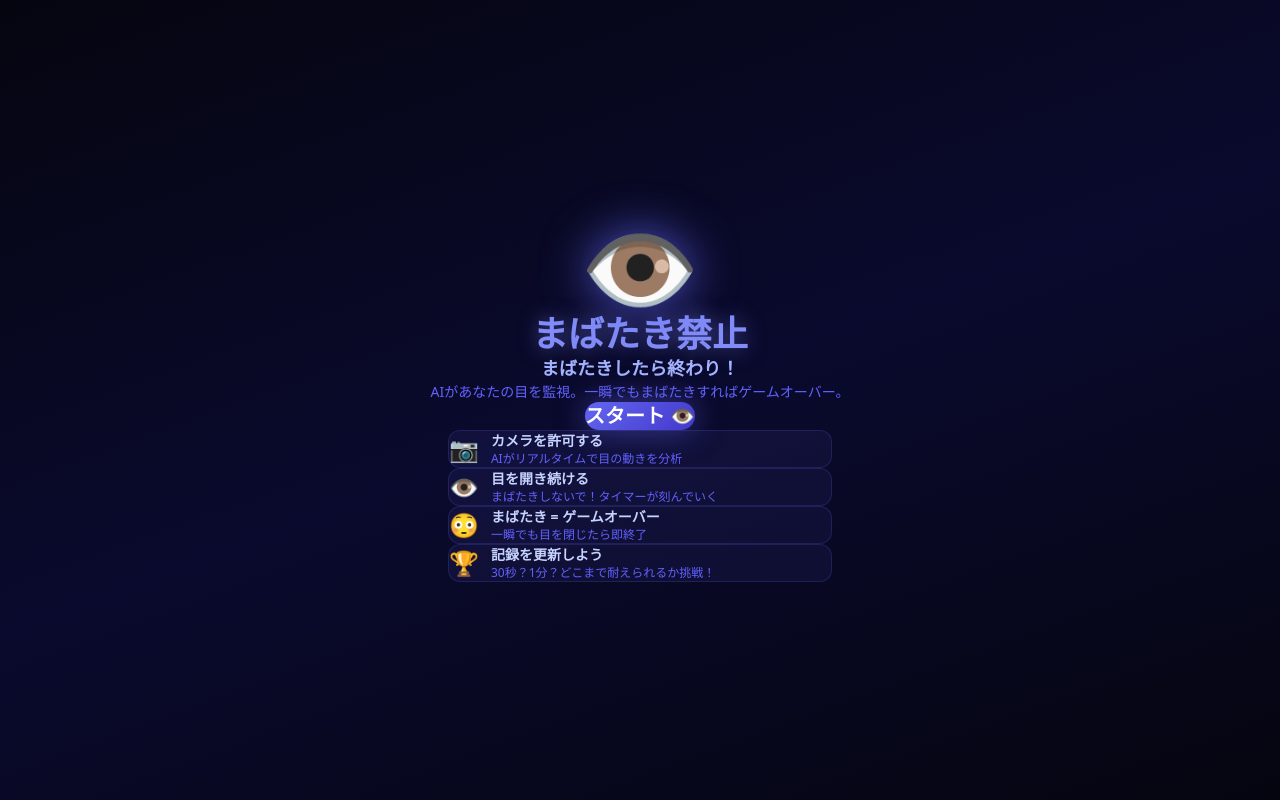
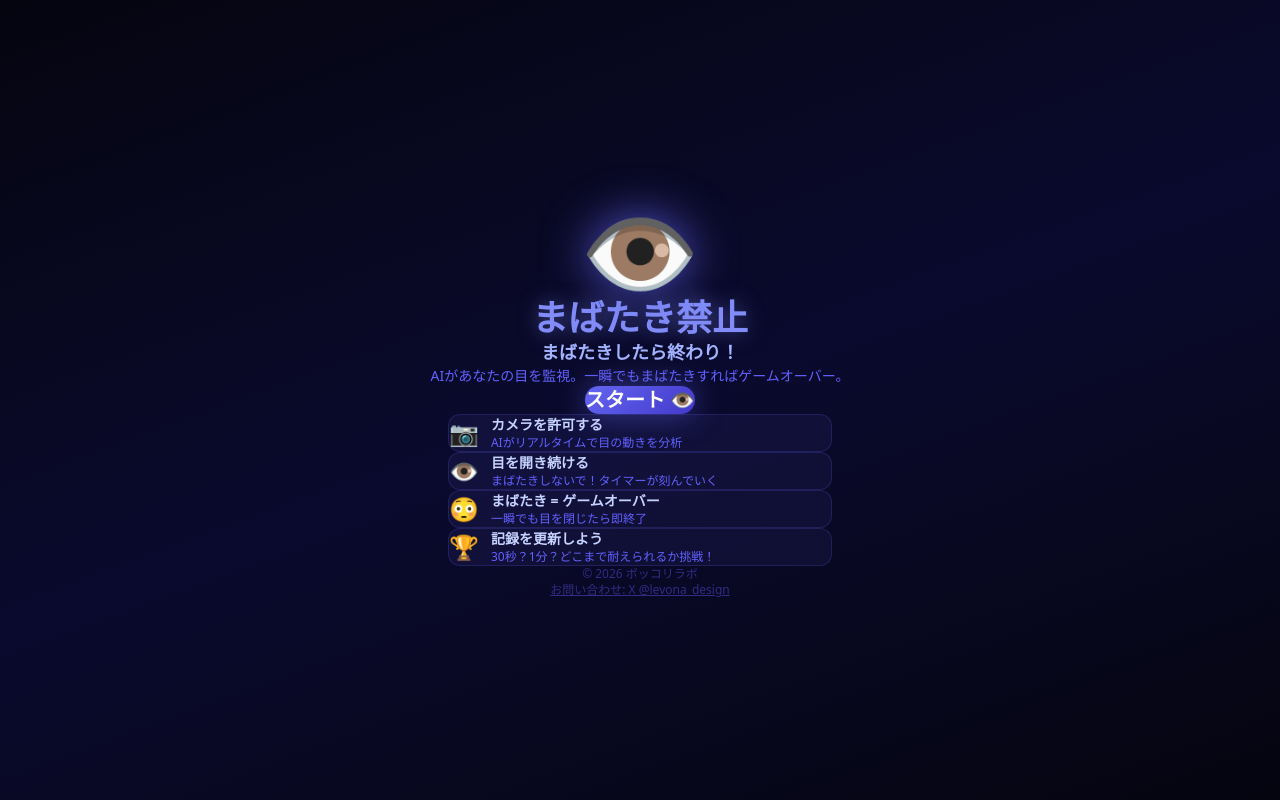
Before and after one commit to pokkori/blink-saver, a Next.js app: page / in a window 1280 px wide. Built offline with nearby package versions, Linux system fonts and the light colour scheme.

Commit message:
feat: フッター（運営者情報）追加

```diff
--- a/app/page.tsx
+++ b/app/page.tsx
@@ -33,6 +33,12 @@ export default function HomePage() {
           </div>
         ))}
       </div>
+      <footer className="mt-10 text-center text-xs text-indigo-900 pb-6">
+        <p>© 2026 ポッコリラボ</p>
+        <p className="mt-1">
+          <a href="https://twitter.com/levona_design" className="underline hover:text-indigo-700">お問い合わせ: X @levona_design</a>
+        </p>
+      </footer>
     </div>
   );
 }
```
